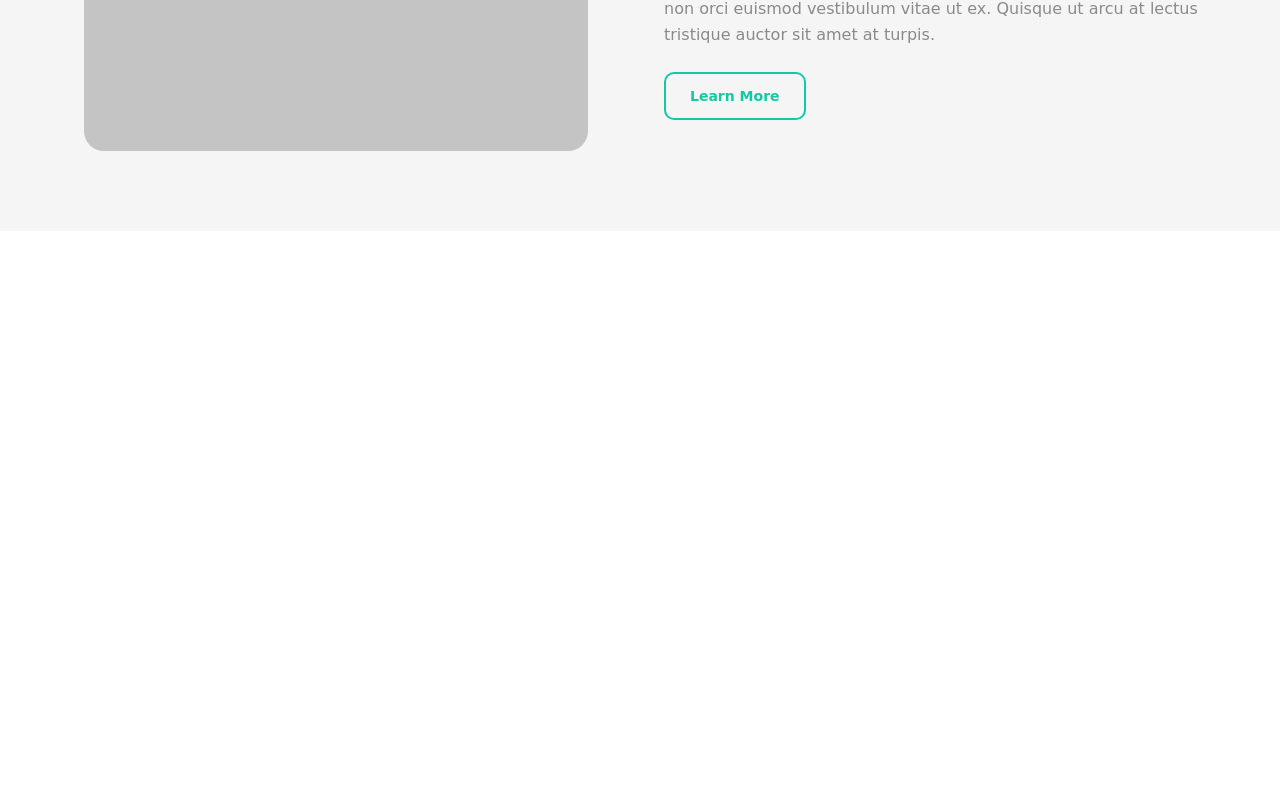
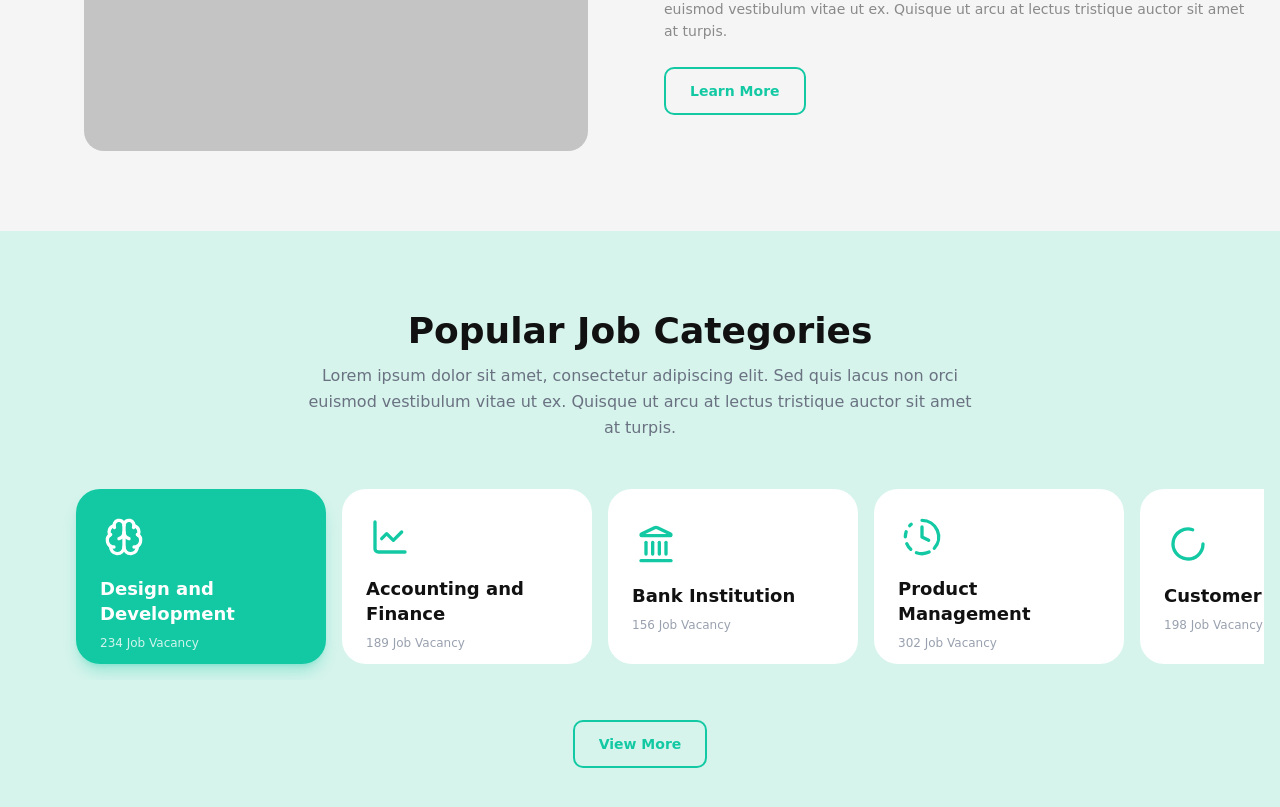
Before and after one commit to reemnii/jobnow, a Next.js app: page / in a window 1280 px wide. Shown: the part 1443-2250 px from the top of the page. Before the commit the page ends 1674 px from the top, so only its background shows below. Built offline with nearby package versions, Linux system fonts and the light colour scheme; a web font is replaced by a local one.

Commit message:
Added Popular Categories section

```diff
--- a/app/globals.css
+++ b/app/globals.css
@@ -25,6 +25,15 @@ body {
   font-family: "DejaVu Sans", Arial, Helvetica, sans-serif;
   overflow-x: hidden;
 }
+
+.scrollbar-hide {
+  -ms-overflow-style: none;
+  scrollbar-width: none;
+}
+
+.scrollbar-hide::-webkit-scrollbar {
+  display: none;
+}
 @keyframes float {
   0%,100% {
     transform: translateY(0px);
--- a/app/page.js
+++ b/app/page.js
@@ -2,6 +2,7 @@ import Navbar from "../components/Navbar";
 import HeroSection from "../components/HeroSection";
 import HowItWorks from "../components/HowItWorks";
 import EmployeeAssistance from "@/components/EmployeeAssistance";
+import PopularCategories from "@/components/PopularCategories";
 
 export default function Home() {
   return (
@@ -9,6 +10,7 @@ export default function Home() {
       <HeroSection />
       <HowItWorks />
       <EmployeeAssistance />
+      <PopularCategories />
     </>
   );
 }
--- a/components/EmployeeAssistance.jsx
+++ b/components/EmployeeAssistance.jsx
@@ -11,11 +11,11 @@ export default function EmployeeAssistance() {
           </div>
 
           {/* Right – Content */}
-          <div className="space-y-6">
-            <h2 className="text-2xl md:text-4xl font-bold text-[#111111] leading-tight text-center md:text-left">
+          <div className="space-y-6 px-10 md:px-0">
+            <h2 className="text-xl md:text-4xl font-bold text-[#111111] leading-tight text-center md:text-left">
               We will help you become an employee in your dream company
             </h2>
-            <p className="text-[#8a8a8a] leading-relaxed text-center md:text-left">
+            <p className="text-[#8a8a8a] text-sm md:text-md leading-relaxed text-center md:text-left">
               Lorem ipsum dolor sit amet, consectetur adipiscing elit. Sed quis
               lacus non orci euismod vestibulum vitae ut ex. Quisque ut arcu at
               lectus tristique auctor sit amet at turpis.
--- /dev/null
+++ b/components/PopularCategories.jsx
@@ -0,0 +1,72 @@
+'use client'
+
+import { useState } from 'react'
+import { Brain, Palette, ChartLine, Landmark, ClockFading, LoaderCircle } from 'lucide-react'
+import SectionHeader from './SectionHeader'
+import Button from './Button'
+
+const categories = [
+  { icon: Brain, title: 'Design and Development', vacancies: 234 },
+  { icon: ChartLine, title: 'Accounting and Finance', vacancies: 189 },
+  { icon: Landmark, title: 'Bank Institution', vacancies: 156 },
+  { icon: ClockFading, title: 'Product Management', vacancies: 302 },
+  { icon: LoaderCircle, title: 'Customer Service', vacancies: 198 },
+]
+
+export default function PopularCategories() {
+  const [activeIndex, setActiveIndex] = useState(0)
+
+  return (
+    <section className="py-20 bg-[#d6f4ec]">
+      <div className="max-w-7xl mx-auto px-6">
+        <div className="text-center mb-12">
+          <SectionHeader
+            title="Popular Job Categories"
+            description="Lorem ipsum dolor sit amet, consectetur adipiscing elit. Sed quis lacus non orci euismod vestibulum vitae ut ex. Quisque ut arcu at lectus tristique auctor sit amet at turpis."
+            centered
+          />
+        </div>
+
+        <div className="flex gap-4 overflow-x-auto pb-4 -mx-2 px-15 scrollbar-hide ">
+          {categories.map(({ icon: Icon, title, vacancies }, idx) => (
+            <button
+              key={title}
+              onClick={() => setActiveIndex(idx)}
+              className={`
+                flex-shrink-0 rounded-3xl p-6 text-left w-48 transition-all duration-300
+                hover:-translate-y-1 hover:shadow-lg w-[250px] h-[175px]
+                ${activeIndex === idx
+                  ? 'bg-[#13C9A4] text-white shadow-lg shadow-[#13C9A4]/30'
+                  : 'bg-white text-[#111111] hover:shadow-md'}
+              `}
+            >
+              <div
+                className={`w-12 h-12 rounded-2xl flex items-center justify-center mb-4
+                }`}
+              >
+                <Icon
+                  size={40}
+                  className={activeIndex === idx ? 'text-white' : 'text-[#13C9A4]'}
+                />
+              </div>
+              <h3 className="font-bold text-lg leading-snug mb-2">{title}</h3>
+              <p
+                className={`text-xs ${
+                  activeIndex === idx ? 'text-white/80' : 'text-gray-400'
+                }`}
+              >
+                {vacancies} Job Vacancy
+              </p>
+            </button>
+          ))}
+        </div>
+
+        <div className="text-center mt-10">
+          <Button variant="outline" size="md">
+            View More
+          </Button>
+        </div>
+      </div>
+    </section>
+  )
+}
--- a/components/SectionHeader.jsx
+++ b/components/SectionHeader.jsx
@@ -10,7 +10,9 @@ export default function SectionHeader({
         {title}
       </h2>
       {description && (
-        <p className="text-gray-500 max-w-2xl leading-relaxed text-sm md:text-base">
+        <p
+          className={`${centered ? 'mx-auto text-center' : ''} text-gray-500 max-w-2xl leading-relaxed text-sm md:text-base`}
+        >
           {description}
         </p>
       )}
```
